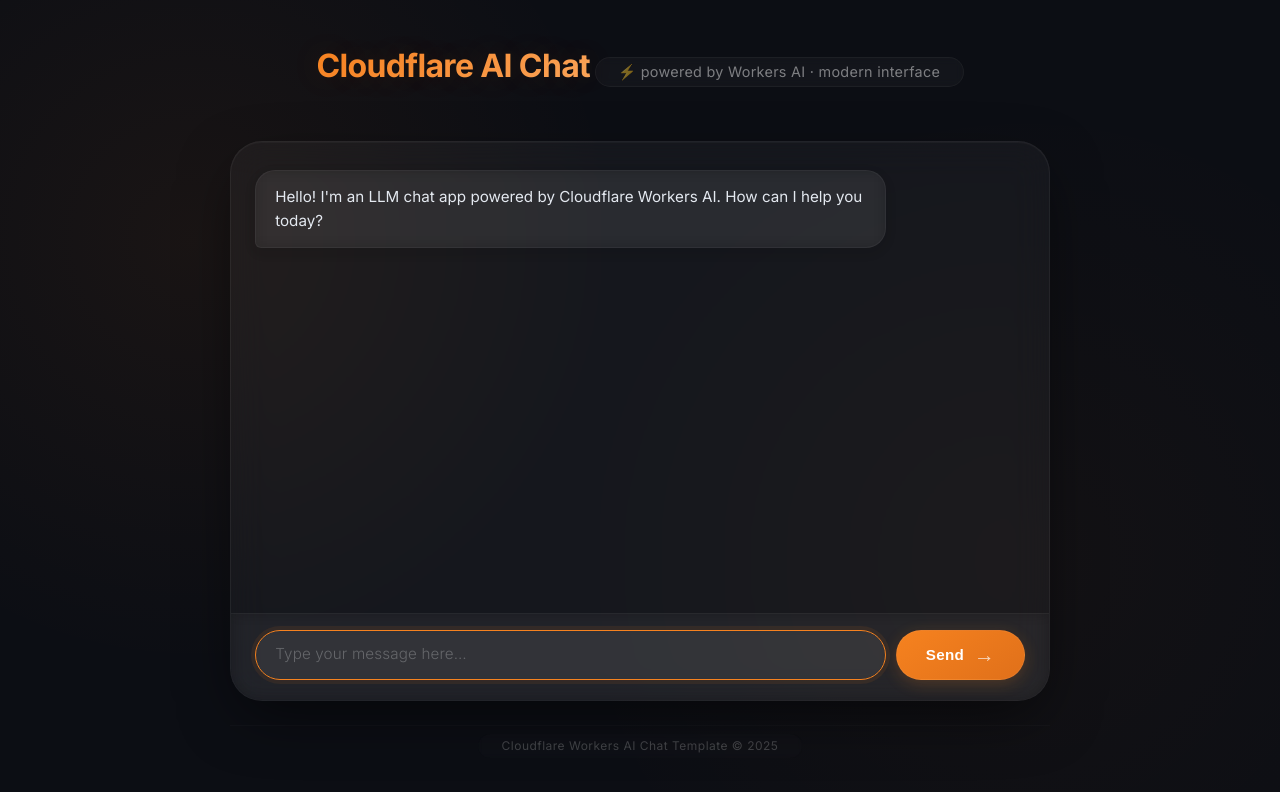
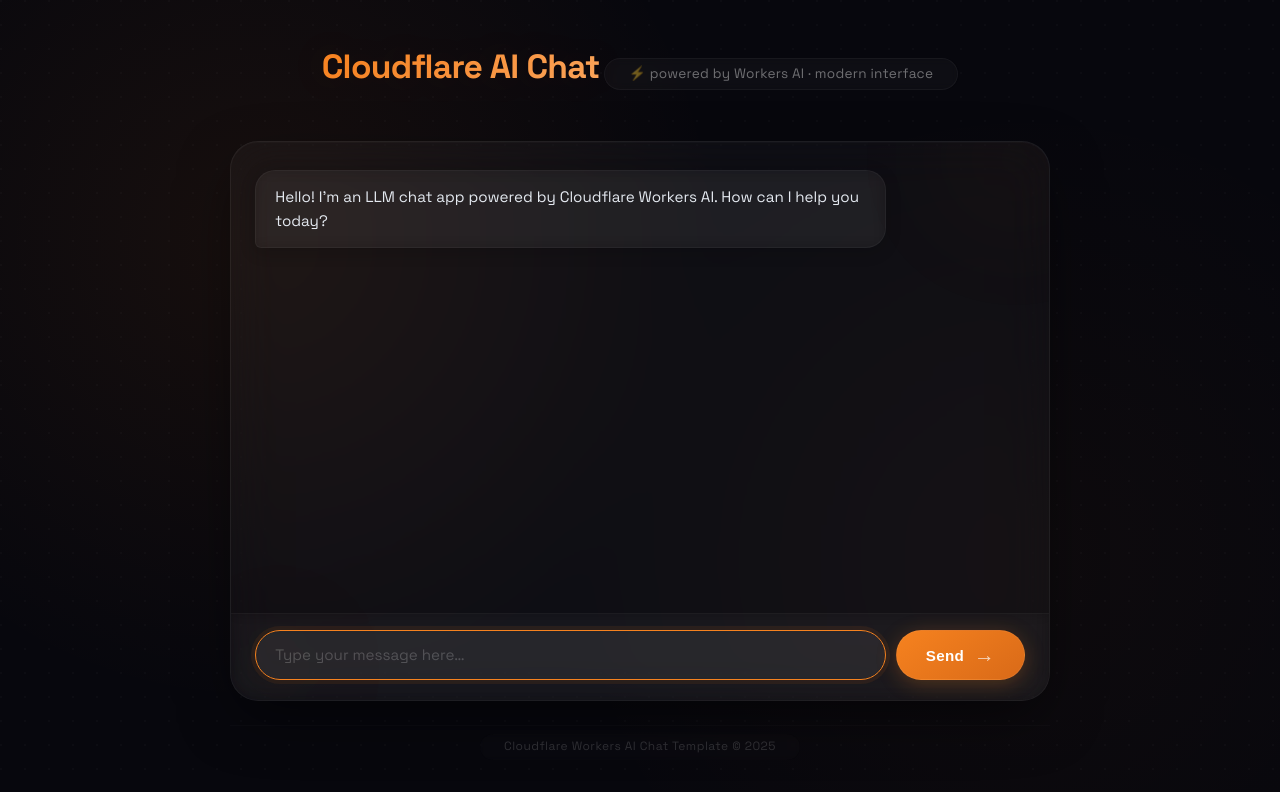
Before and after one commit to IntellsGamer/llm-chat-app-template, a website: page public/index.html in a window 1280 px wide. Drawn offline with Linux system fonts and the light colour scheme.

Commit message:
Update index.html

```diff
--- a/public/index.html
+++ b/public/index.html
@@ -3,12 +3,12 @@
 <head>
     <meta charset="UTF-8" />
     <meta name="viewport" content="width=device-width, initial-scale=1.0" />
-    <title>LLM Chat App · Modern</title>
+    <title>LLM Chat · Modern</title>
     <link rel="preconnect" href="https://fonts.googleapis.com" />
     <link rel="preconnect" href="https://fonts.gstatic.com" crossorigin />
-    <link href="https://fonts.googleapis.com/css2?family=Inter:opsz,wght@14..32,300;14..32,400;14..32,500;14..32,600;14..32,700&display=swap" rel="stylesheet" />
+    <link href="https://fonts.googleapis.com/css2?family=Space+Grotesk:wght@400;500;600;700&family=JetBrains+Mono:wght@400;500&display=swap" rel="stylesheet" />
     <style>
-        /* ——— ROOT VARIABLES (kept original names, enhanced) ——— */
+        /* ——— VARIABLES (original names preserved) ——— */
         :root {
             --primary-color: #f6821f;
             --primary-hover: #e67e22;
@@ -19,70 +19,78 @@
             --user-msg-bg: #fff2e6;
             --assistant-msg-bg: #f3f4f6;
 
-            /* ——— modern additions ——— */
-            --bg-deep: #0c0e14;
-            --surface-glass: rgba(255, 255, 255, 0.04);
+            /* ——— modern additions (from your uploaded files) ——— */
+            --bg-deep: #07070d;
+            --surface-glass: rgba(255, 255, 255, 0.03);
             --glass-border: rgba(255, 255, 255, 0.06);
             --glow-primary: rgba(246, 130, 31, 0.25);
-            --radius-xl: 32px;
+            --radius-xl: 28px;
             --radius-lg: 20px;
-            --radius-md: 16px;
+            --radius-md: 14px;
             --shadow-card: 0 20px 60px -12px rgba(0, 0, 0, 0.6);
-            --transition-smooth: 0.3s cubic-bezier(0.22, 1, 0.36, 1);
+            --transition-smooth: 0.25s cubic-bezier(0.22, 1, 0.36, 1);
         }
 
-        * {
-            margin: 0;
-            padding: 0;
-            box-sizing: border-box;
-        }
+        * { margin: 0; padding: 0; box-sizing: border-box; }
 
         body {
-            font-family: 'Inter', -apple-system, BlinkMacSystemFont, sans-serif;
+            font-family: 'Space Grotesk', -apple-system, BlinkMacSystemFont, 'Segoe UI', sans-serif;
             background: var(--bg-deep);
-            color: #f1f3f5;
+            color: #f0f2f6;
             min-height: 100vh;
             display: flex;
             flex-direction: column;
             align-items: center;
             justify-content: center;
             padding: 1.5rem;
-            line-height: 1.5;
-            background-image: radial-gradient(circle at 15% 30%, rgba(246, 130, 31, 0.06) 0%, transparent 35%),
+            line-height: 1.6;
+            background-image: radial-gradient(circle at 20% 30%, rgba(246, 130, 31, 0.07) 0%, transparent 40%),
                               radial-gradient(circle at 80% 70%, rgba(246, 130, 31, 0.03) 0%, transparent 40%);
+        }
+
+        /* ——— grid background (like uploaded) ——— */
+        body::before {
+            content: '';
+            position: fixed;
+            inset: 0;
+            background-image: radial-gradient(circle at 1px 1px, rgba(255, 255, 255, 0.025) 1px, transparent 0);
+            background-size: 24px 24px;
+            pointer-events: none;
+            z-index: 0;
         }
 
         /* ——— HEADER ——— */
         header {
             text-align: center;
             margin-bottom: 2.25rem;
-            padding: 0.5rem 0 0.75rem;
+            padding: 0.5rem 0;
             position: relative;
+            z-index: 1;
             width: 100%;
             max-width: 820px;
         }
 
         header h1 {
-            font-size: 2rem;
+            font-size: 2.1rem;
             font-weight: 700;
             letter-spacing: -0.02em;
-            background: linear-gradient(145deg, #f6821f, #faa75e);
+            background: linear-gradient(135deg, #f6821f, #faa75e);
             -webkit-background-clip: text;
             -webkit-text-fill-color: transparent;
             background-clip: text;
             display: inline-block;
             margin-bottom: 0.2rem;
-            text-shadow: 0 0 30px rgba(246, 130, 31, 0.15);
+            text-shadow: 0 0 40px rgba(246, 130, 31, 0.15);
         }
 
         header p {
-            color: rgba(255, 255, 255, 0.45);
-            font-size: 0.9rem;
+            color: rgba(255, 255, 255, 0.4);
+            font-size: 0.85rem;
             font-weight: 400;
             letter-spacing: 0.02em;
             background: rgba(255, 255, 255, 0.03);
             display: inline-block;
-            padding: 0.2rem 1.4rem;
+            padding: 0.25rem 1.5rem;
             border-radius: 60px;
             backdrop-filter: blur(4px);
             border: 1px solid rgba(255, 255, 255, 0.04);
@@ -97,13 +105,47 @@
             height: calc(100vh - 240px);
             min-height: 480px;
             background: var(--surface-glass);
-            backdrop-filter: blur(18px);
-            -webkit-backdrop-filter: blur(18px);
+            backdrop-filter: blur(24px);
+            -webkit-backdrop-filter: blur(24px);
             border-radius: var(--radius-xl);
             border: 1px solid var(--glass-border);
-            box-shadow: var(--shadow-card), inset 0 1px 0 rgba(255, 255, 255, 0.03);
+            box-shadow: var(--shadow-card), inset 0 1px 0 rgba(255, 255, 255, 0.02);
             overflow: hidden;
-            transition: box-shadow var(--transition-smooth);
+            position: relative;
+            z-index: 1;
+        }
+
+        /* glowing orbs (like uploaded) */
+        .chat-container::before,
+        .chat-container::after {
+            content: '';
+            position: absolute;
+            border-radius: 50%;
+            pointer-events: none;
+            filter: blur(60px);
+            opacity: 0.25;
+            z-index: 0;
+        }
+        .chat-container::before {
+            width: 160px;
+            height: 160px;
+            top: -60px;
+            right: -40px;
+            background: color-mix(in srgb, var(--primary-color) 15%, transparent);
+            animation: orbFloat 14s ease-in-out infinite alternate;
+        }
+        .chat-container::after {
+            width: 120px;
+            height: 120px;
+            bottom: -40px;
+            left: -30px;
+            background: color-mix(in srgb, #f6821f 8%, transparent);
+            animation: orbFloat 18s ease-in-out infinite alternate-reverse;
+        }
+
+        @keyframes orbFloat {
+            0% { transform: translate(0, 0) scale(1); }
+            100% { transform: translate(20px, -15px) scale(1.2); }
         }
 
         /* ——— MESSAGES AREA ——— */
@@ -115,6 +157,8 @@
             flex-direction: column;
             gap: 0.6rem;
             scroll-behavior: smooth;
+            position: relative;
+            z-index: 1;
         }
 
         .chat-messages::-webkit-scrollbar {
@@ -124,14 +168,14 @@
             background: transparent;
         }
         .chat-messages::-webkit-scrollbar-thumb {
-            background: rgba(246, 130, 31, 0.35);
+            background: rgba(246, 130, 31, 0.3);
             border-radius: 12px;
         }
         .chat-messages::-webkit-scrollbar-thumb:hover {
             background: rgba(246, 130, 31, 0.6);
         }
 
-        /* ——— MESSAGE BUBBLES (enhanced, same classes) ——— */
+        /* ——— MESSAGE BUBBLES ——— */
         .message {
             margin-bottom: 0.2rem;
             padding: 0.85rem 1.2rem;
@@ -140,13 +184,13 @@
             word-break: break-word;
             backdrop-filter: blur(6px);
             border: 1px solid rgba(255, 255, 255, 0.03);
-            box-shadow: 0 4px 12px rgba(0, 0, 0, 0.08);
-            transition: transform 0.15s ease, box-shadow 0.2s;
+            box-shadow: 0 4px 16px rgba(0, 0, 0, 0.15);
+            transition: transform 0.2s ease, box-shadow 0.2s;
             animation: messageIn 0.35s cubic-bezier(0.22, 1, 0.36, 1);
         }
 
         @keyframes messageIn {
-            from { opacity: 0; transform: translateY(8px) scale(0.98); }
+            from { opacity: 0; transform: translateY(10px) scale(0.97); }
             to { opacity: 1; transform: translateY(0) scale(1); }
         }
 
@@ -159,40 +203,38 @@
             color: #eef2f6;
         }
 
-        /* user message — warm gradient */
+        /* user message – warm gradient + glow */
         .user-message {
             background: linear-gradient(145deg, #f6821f, #e0701a);
             align-self: flex-end;
             margin-left: auto;
             border-bottom-right-radius: 6px;
-            border: 1px solid rgba(246, 130, 31, 0.25);
-            box-shadow: 0 6px 18px rgba(246, 130, 31, 0.15);
+            border: 1px solid rgba(246, 130, 31, 0.3);
+            box-shadow: 0 6px 24px rgba(246, 130, 31, 0.2);
         }
-        .user-message p {
-            color: #ffffff;
-        }
+        .user-message p { color: #ffffff; }
 
-        /* assistant message — subtle glass */
+        /* assistant message – subtle glass */
         .assistant-message {
-            background: rgba(255, 255, 255, 0.05);
+            background: rgba(255, 255, 255, 0.04);
             backdrop-filter: blur(8px);
             align-self: flex-start;
             border-bottom-left-radius: 6px;
-            border: 1px solid rgba(255, 255, 255, 0.05);
-            box-shadow: 0 4px 12px rgba(0, 0, 0, 0.1);
+            border: 1px solid rgba(255, 255, 255, 0.04);
+            box-shadow: 0 4px 16px rgba(0, 0, 0, 0.2);
         }
-        .assistant-message p {
-            color: #e4e9f0;
-        }
+        .assistant-message p { color: #e4e9f0; }
 
         /* ——— TYPING INDICATOR ——— */
         .typing-indicator {
             display: none;
-            padding: 0.4rem 1.5rem 0.6rem;
+            padding: 0.3rem 1.5rem 0.6rem;
             font-size: 0.9rem;
-            color: rgba(255, 255, 255, 0.4);
+            color: rgba(255, 255, 255, 0.35);
             letter-spacing: 0.01em;
             align-self: flex-start;
+            position: relative;
+            z-index: 1;
         }
         .typing-indicator.visible {
             display: flex;
@@ -201,10 +243,10 @@
         }
         .typing-indicator::before {
             content: "● ● ●";
-            font-size: 0.9rem;
+            font-size: 0.8rem;
             letter-spacing: 3px;
             color: var(--primary-color);
-            opacity: 0.7;
+            opacity: 0.6;
             animation: typingDots 1.2s infinite alternate;
         }
         @keyframes typingDots {
@@ -218,9 +260,11 @@
             align-items: flex-end;
             gap: 0.6rem;
             padding: 1rem 1.5rem 1.25rem;
-            background: rgba(255, 255, 255, 0.02);
+            background: rgba(255, 255, 255, 0.01);
             backdrop-filter: blur(8px);
-            border-top: 1px solid rgba(255, 255, 255, 0.04);
+            border-top: 1px solid rgba(255, 255, 255, 0.03);
+            position: relative;
+            z-index: 1;
         }
 
         #user-input {
@@ -228,15 +272,15 @@
             padding: 0.8rem 1.2rem;
             border: 1px solid rgba(255, 255, 255, 0.06);
             border-radius: 60px;
-            font-family: inherit;
+            font-family: 'Space Grotesk', sans-serif;
             font-size: 0.95rem;
-            background: rgba(255, 255, 255, 0.04);
+            background: rgba(255, 255, 255, 0.03);
             color: #f0f4fa;
             resize: none;
             min-height: 50px;
             max-height: 150px;
             outline: none;
-            transition: border 0.2s, box-shadow 0.2s, background 0.2s;
+            transition: border 0.25s, box-shadow 0.25s, background 0.25s;
             line-height: 1.5;
             backdrop-filter: blur(4px);
         }
@@ -248,14 +292,13 @@
         }
 
         #user-input::placeholder {
-            color: rgba(255, 255, 255, 0.25);
-            font-weight: 300;
-            letter-spacing: 0.01em;
+            color: rgba(255, 255, 255, 0.2);
+            font-weight: 400;
         }
 
         #send-button {
             padding: 0.6rem 1.8rem;
-            background: linear-gradient(145deg, var(--primary-color), #e0701a);
+            background: linear-gradient(145deg, var(--primary-color), #d96a18);
             color: #fff;
             border: none;
             border-radius: 60px;
@@ -263,7 +306,7 @@
             font-size: 0.95rem;
             cursor: pointer;
             transition: all var(--transition-smooth);
-            box-shadow: 0 4px 16px rgba(246, 130, 31, 0.2);
+            box-shadow: 0 4px 20px rgba(246, 130, 31, 0.25);
             display: flex;
             align-items: center;
             justify-content: center;
@@ -274,9 +317,8 @@
         }
 
         #send-button:hover:not(:disabled) {
-            background: linear-gradient(145deg, #f88e30, #d96a18);
             transform: scale(1.02);
-            box-shadow: 0 8px 28px rgba(246, 130, 31, 0.3);
+            box-shadow: 0 8px 32px rgba(246, 130, 31, 0.35);
         }
 
         #send-button:active:not(:disabled) {
@@ -284,11 +326,10 @@
         }
 
         #send-button:disabled {
-            background: rgba(255, 255, 255, 0.08);
+            background: rgba(255, 255, 255, 0.06);
             color: rgba(255, 255, 255, 0.2);
             box-shadow: none;
             cursor: not-allowed;
-            border-color: transparent;
         }
 
         #send-button::after {
@@ -308,12 +349,14 @@
             margin-top: 1.5rem;
             text-align: center;
             font-size: 0.75rem;
-            color: rgba(255, 255, 255, 0.2);
+            color: rgba(255, 255, 255, 0.15);
             letter-spacing: 0.04em;
             width: 100%;
             max-width: 820px;
             padding: 0.5rem 0;
             border-top: 1px solid rgba(255, 255, 255, 0.02);
+            position: relative;
+            z-index: 1;
         }
 
         footer p {
@@ -383,7 +426,7 @@
         <p>Cloudflare Workers AI Chat Template &copy; 2025</p>
     </footer>
 
-    <!-- chat.js (unchanged, keeps all logic) -->
+    <!-- chat.js (unchanged) -->
     <script src="chat.js"></script>
 </body>
 </html>
```
